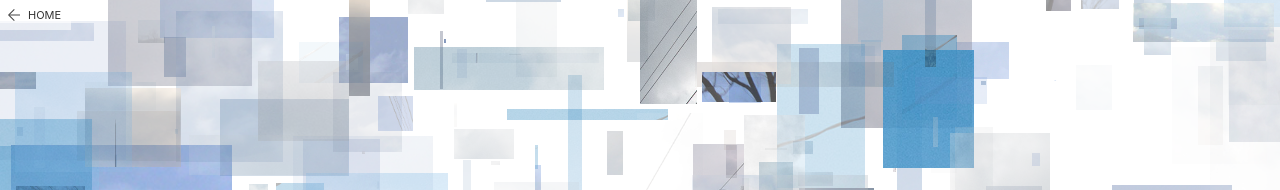
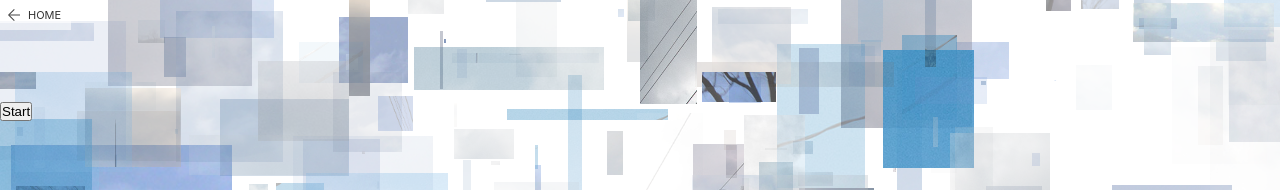
Before and after one commit to ts5h/sky, a React (Create React App) app: page / in a window 1280 px wide. Shown: the top 190 px of the page. Built offline with nearby package versions, Linux system fonts and the light colour scheme.

Commit message:
Adjust sounds and playing (WIP)

```diff
--- a/src/App.tsx
+++ b/src/App.tsx
@@ -1,11 +1,13 @@
 import React from "react";
 import { ReturnToHome } from "./components/ReturnToHome";
 import { Sky } from "./components/Sky";
+import { MarkovChainSound } from "./components/MarkovChainSound";
 import "./scss/App.scss";
 
 export const App = () => (
   <div className="App">
     <ReturnToHome />
+    <MarkovChainSound />
     <Sky />
   </div>
 );
--- a/src/components/MarkovChainSound/index.tsx
+++ b/src/components/MarkovChainSound/index.tsx
@@ -1,12 +1,19 @@
-import React, { FC, useCallback, useEffect, useMemo, useRef } from "react";
-import Tone from "tone";
+import React, {
+  FC,
+  useCallback,
+  useEffect,
+  useMemo,
+  useRef,
+  useState,
+} from "react";
+import * as Tone from "tone";
 
-Tone.Transport.bpm.value = 90;
+Tone.Transport.bpm.value = 84;
 
 const markovChainFreq = [
-  ["C4", "D4", "E4"],
-  ["F4", "G4", "A4"],
-  ["B4", "C5", "D5"],
+  ["C3", "D3", "E3"],
+  ["F3", "G3", "A3"],
+  ["B3", "C4", "D4"],
 ];
 
 const markovChainDur = [
@@ -22,7 +29,18 @@ const markovChainRest = [
 ];
 
 export const MarkovChainSound: FC = () => {
-  const synth = useMemo(() => new Tone.Synth().toDestination(), []);
+  const [isStarted, setIsStarted] = useState(false);
+  const synth = useMemo(
+    () =>
+      new Tone.PolySynth(Tone.Synth, {
+        envelope: {
+          // attack: 0.5 * Tone.Transport.bpm.value / 60,
+          release: (2 * Tone.Transport.bpm.value) / 60,
+        },
+        volume: -0.01,
+      }).toDestination(),
+    []
+  );
 
   const currentNoteIndex = useRef(0);
   const currentDurIndex = useRef(0);
@@ -42,8 +60,15 @@ export const MarkovChainSound: FC = () => {
   );
 
   const playNote = useCallback(() => {
+    if (synth.disposed) return;
+
     const noteIndex = getNextIndex(currentNoteIndex.current, markovChainFreq);
-    const nextNote = choose(markovChainFreq[noteIndex]);
+    const rootNote = choose(markovChainFreq[noteIndex]);
+
+    const minorThird = Tone.Frequency(rootNote).transpose(3).toNote();
+    const perfectFifth = Tone.Frequency(rootNote).transpose(7).toNote();
+    const minorSeventh = Tone.Frequency(rootNote).transpose(10).toNote();
+    const chord = [rootNote, minorThird, perfectFifth, minorSeventh];
 
     const durIndex = getNextIndex(currentDurIndex.current, markovChainDur);
     const nextDur = choose(markovChainDur[durIndex]);
@@ -51,25 +76,55 @@ export const MarkovChainSound: FC = () => {
     const restIndex = Math.floor(Math.random() * markovChainRest.length);
     const shouldRest = Math.random() > markovChainRest[restIndex];
 
-    if (!shouldRest) {
-      synth.triggerAttackRelease(nextNote, nextDur);
+    // if (!shouldRest) {
+    //   synth.triggerAttackRelease(chord, nextDur);
+    // }
+
+    synth.triggerAttackRelease(chord, nextDur);
+
+    if (Tone.Transport.state === "started") {
+      Tone.Transport.scheduleOnce(
+        playNote,
+        `+${Tone.Time(nextDur).toSeconds()}`
+      );
     }
-
-    Tone.Transport.scheduleOnce(playNote, `+${Tone.Time(nextDur).toSeconds()}`);
 
     currentNoteIndex.current = noteIndex;
     currentDurIndex.current = durIndex;
-  }, [synth, getNextIndex]);
+  }, [getNextIndex]);
+
+  const handleClick = () => {
+    if (!isStarted) {
+      Tone.start()
+        .then(() => {
+          Tone.Transport.start();
+          setIsStarted(true);
+          playNote();
+        })
+        .catch((err) => {
+          console.log(err);
+        });
+    }
+  };
 
   useEffect(() => {
-    Tone.Transport.start();
-    playNote();
-
     return () => {
       Tone.Transport.stop();
-      synth.dispose();
     };
-  }, [playNote, synth]);
+  }, []);
 
-  return null;
+  return (
+    <div
+      style={{
+        position: "absolute",
+        left: "0",
+        top: "100px",
+        zIndex: 2,
+      }}
+    >
+      <button type="button" onClick={handleClick}>
+        Start
+      </button>
+    </div>
+  );
 };
--- a/src/scss/App.scss
+++ b/src/scss/App.scss
@@ -1,4 +1,5 @@
 .App {
+  position: relative;
   width: 100%;
   height: 100%;
   overflow: hidden;
```
